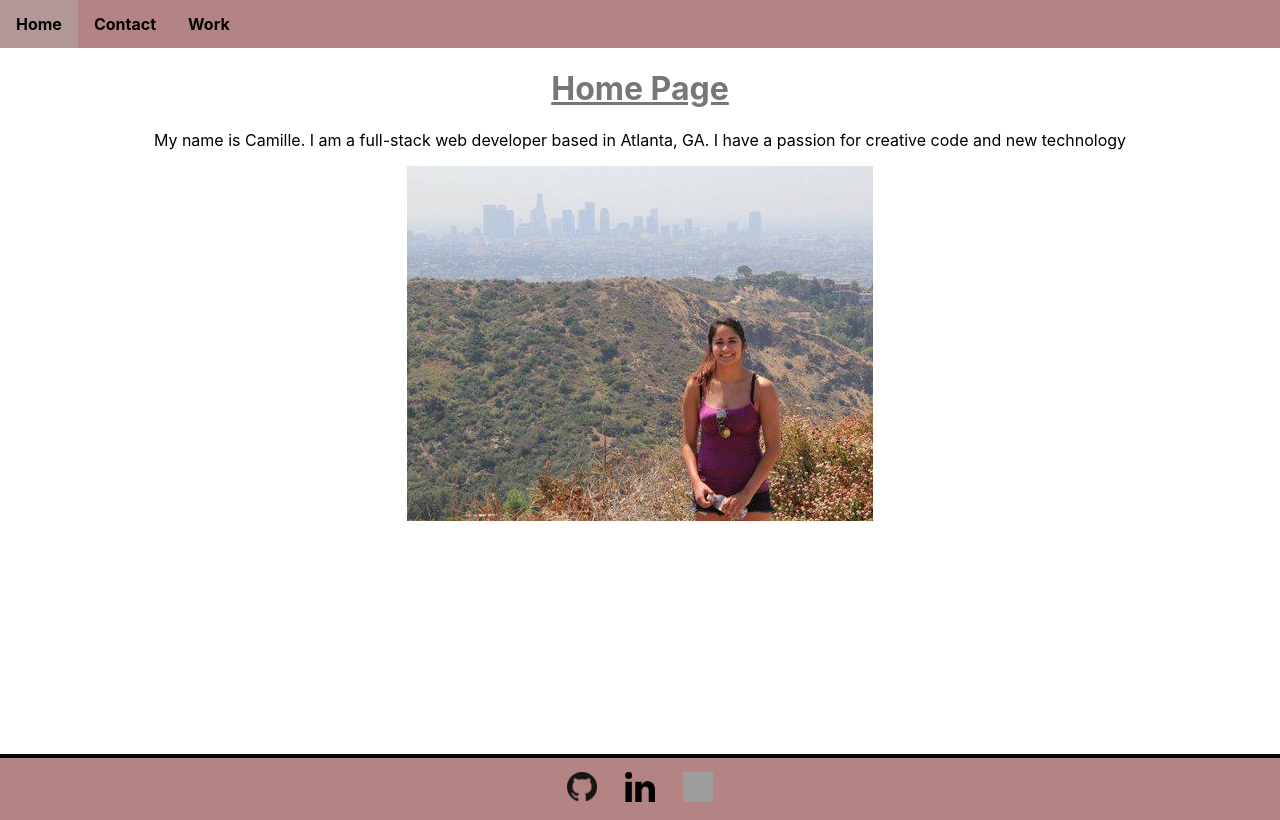
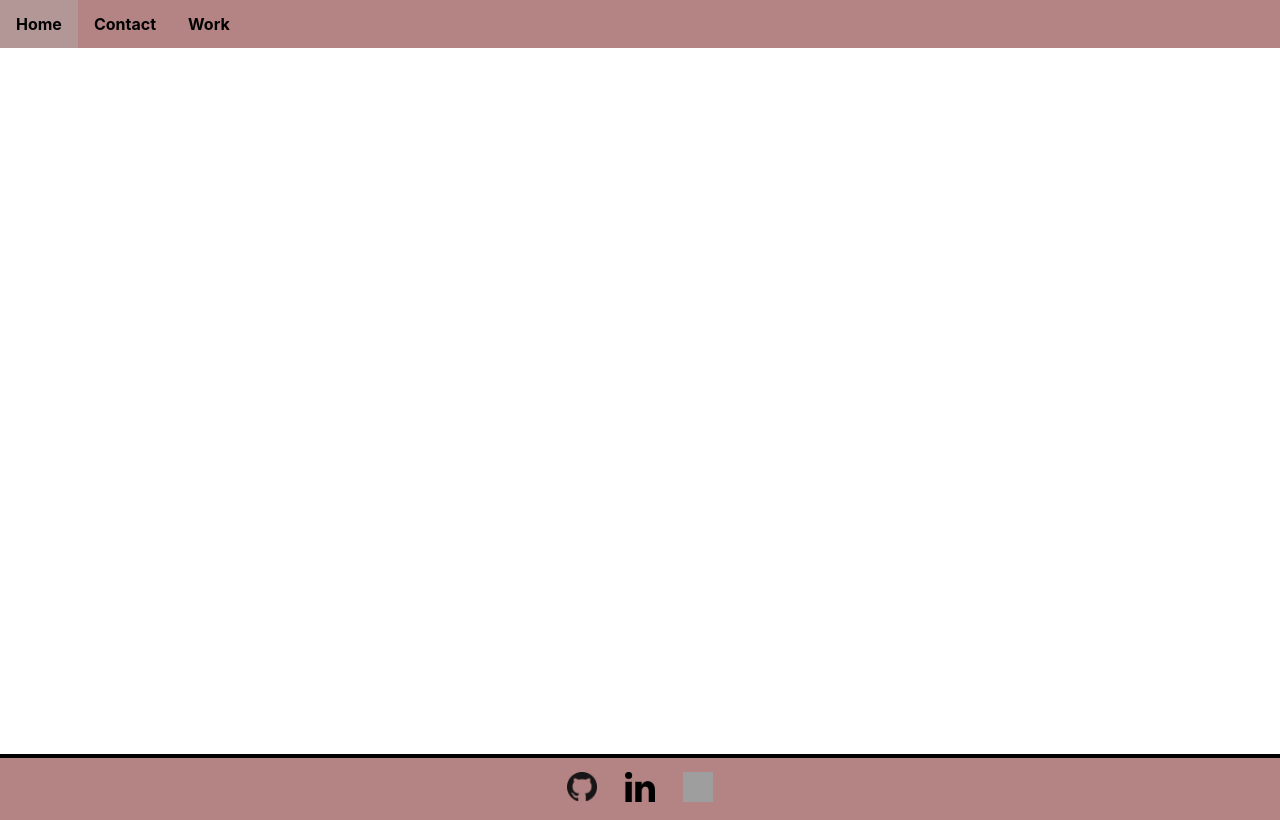
Before and after one commit to csierra325/portfolio-React, a React (Create React App) app: page / in a window 1280 px wide. Built offline with nearby package versions, Linux system fonts and the light colour scheme; grey boxes are pictures that could not be loaded.

Commit message:
changed homepage url

```diff
--- a/src/Components/NavBar/NavBar.js
+++ b/src/Components/NavBar/NavBar.js
@@ -18,7 +18,7 @@ class NavBar extends Component{
                 <div>
                     <ul className="NavBar">
                         <li>
-                        <Link to="/">Home</Link>
+                        <Link to="/sierra_portfolio">Home</Link>
                         </li>
                         <li>
                             <Link to="/contact">Contact</Link>
@@ -29,7 +29,7 @@ class NavBar extends Component{
                     </ul>
 
                     <Switch>
-                    <Route exact path="/">
+                    <Route exact path="/sierra_portfolio">
                         <Home />
                     </Route>
                     <Route path="/contact">
```
Also changed, not shown: package.json (+6 -1 lines), 1 other file (tests, documents, lock files or other folders).
